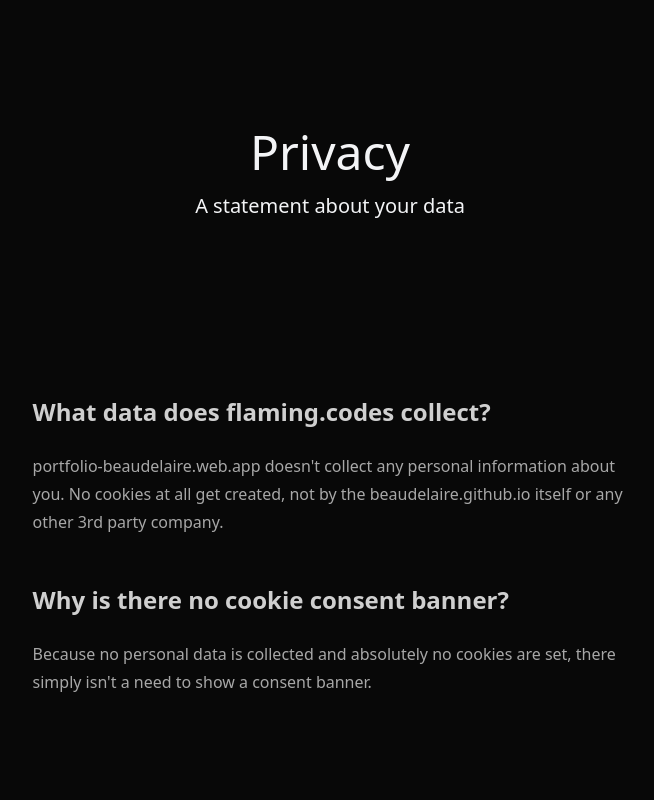
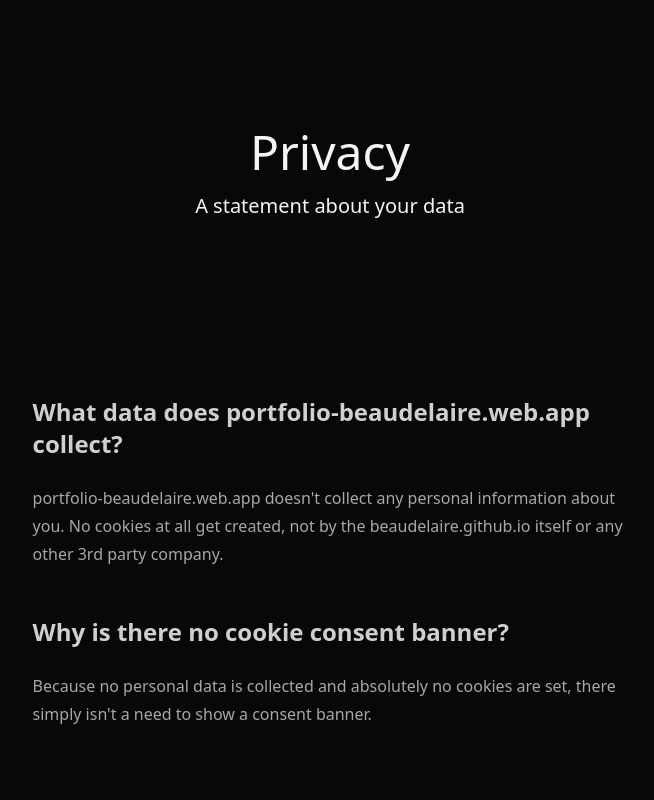
Before and after one commit to Tsounguinzo/Portfolio, a SvelteKit app: page /privacy in a window 1280 px wide. Shown: the top 800 px of the page, without its empty margins (310-964 px from the left). Built offline with nearby package versions, Linux system fonts and the light colour scheme.

Commit message:
updated portfolio url

```diff
--- a/src/routes/privacy/+page.svelte
+++ b/src/routes/privacy/+page.svelte
@@ -1,7 +1,7 @@
 <div class="prose">
 
     <div class="mb-10">
-        <h2>What data does flaming.codes collect?</h2>
+        <h2>What data does portfolio-beaudelaire.web.app collect?</h2>
         <p>
             portfolio-beaudelaire.web.app doesn't collect any personal information about you. No cookies at all get created, not by
             the beaudelaire.github.io itself or any other 3rd party company.
```
